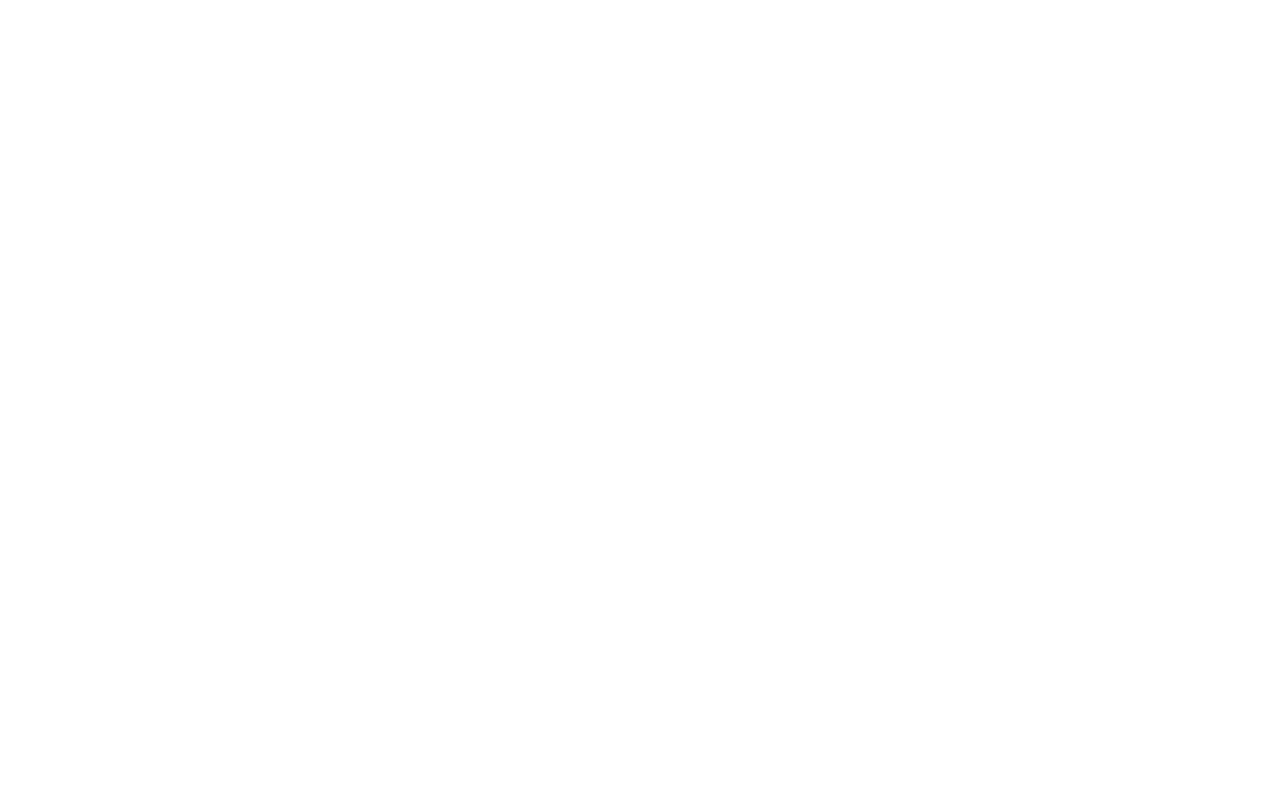
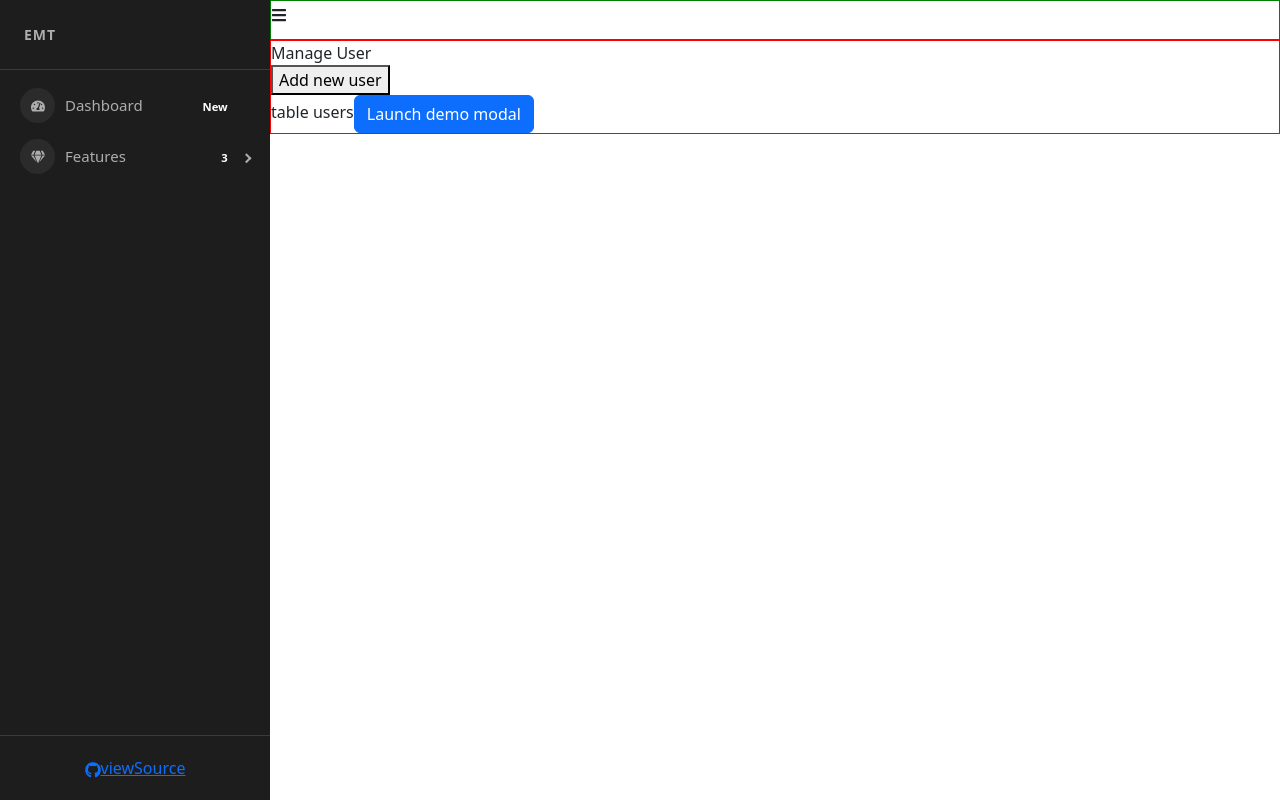
Before and after one commit to Hung201/Second-Prj-By-Hung-React, a React (Create React App) app: page /admin/manage-users in a window 1280 px wide. Before the commit this address had no page. Built offline with nearby package versions, Linux system fonts and the light colour scheme.

Commit message:
modal...

```diff
--- a/package.json
+++ b/package.json
@@ -6,15 +6,18 @@
     "@testing-library/jest-dom": "5.16.4",
     "@testing-library/react": "13.3.0",
     "@testing-library/user-event": "13.5.0",
+    "axios": "0.27.2",
     "bootstrap": "5.2.0",
     "react": "18.2.0",
     "react-bootstrap": "2.4.0",
     "react-dom": "18.2.0",
     "react-icons": "4.4.0",
+    "react-paginate": "8.1.3",
     "react-pro-sidebar": "0.7.1",
     "react-redux": "8.0.1",
     "react-router-dom": "6.3.0",
     "react-scripts": "5.0.1",
+    "react-toastify": "9.0.7",
     "redux": "4.2.0",
     "redux-devtools-extension": "2.13.9",
     "redux-thunk": "2.4.1",
--- a/src/App.js
+++ b/src/App.js
@@ -1,6 +1,6 @@
 import './App.scss';
 import Header from './components/Header/Header';
-import { Link, Outlet } from 'react-router-dom';
+import { Outlet } from 'react-router-dom';
 
 const App = () => {
 
--- a/src/App.scss
+++ b/src/App.scss
@@ -32,7 +32,7 @@
             height      : 40px;
 
             &:hover {
-                opacity: 0.7;
+                opacity: 0.6;
             }
         }
 
--- a/src/components/Admin/Admin.js
+++ b/src/components/Admin/Admin.js
@@ -2,6 +2,7 @@
 import './Admin.scss';
 import { FaBars } from 'react-icons/fa';
 import { useState } from "react";
+import { Outlet } from 'react-router-dom';
 
 const Admin = (props) => {
     const [collapsed, setCollapsed] = useState(false);
@@ -12,8 +13,13 @@
                 <SideBar collapsed={collapsed} />
             </div>
             <div className="admin-content">
-                <FaBars onClick={() => setCollapsed(!collapsed)} />
-                content goes here
+                <div className="admin-header">
+                    <FaBars onClick={() => setCollapsed(!collapsed)} />
+                </div>
+                <div className="admin-main">
+                    <Outlet />
+
+                </div>
             </div>
         </div>
     )
--- a/src/components/Admin/Admin.scss
+++ b/src/components/Admin/Admin.scss
@@ -6,4 +6,17 @@
             height: 100vh !important;
         }
     }
+
+    .admin-content {
+        width: 100%;
+
+        .admin-header {
+            height: 40px;
+            border: 1px solid green;
+        }
+
+        .admin-main {
+            border: 1px solid red;
+        }
+    }
 }
--- /dev/null
+++ b/src/components/Admin/Content/DashBoard.js
@@ -0,0 +1,9 @@
+const DashBoard = (props) => {
+    return (
+        <div>
+            dash board
+        </div>
+    )
+}
+
+export default DashBoard;
--- /dev/null
+++ b/src/components/Admin/Content/ManageUser.js
@@ -0,0 +1,22 @@
+import ModalCreateUser from "./ModalCreateUser";
+
+const ManageUser = (props) => {
+    return (
+        <div className="manage-user-container">
+            <div className="title">
+                Manage User
+            </div>
+            <div className="users-content">
+                <div>
+                    <button>Add new user</button>
+                </div>
+                <div>
+                    table users
+                    <ModalCreateUser />
+                </div>
+            </div>
+        </div>
+    )
+}
+
+export default ManageUser;
--- /dev/null
+++ b/src/components/Admin/Content/ModalCreateUser.js
@@ -0,0 +1,68 @@
+import { useState } from 'react';
+import Button from 'react-bootstrap/Button';
+import Modal from 'react-bootstrap/Modal';
+
+
+const ModalCreateUser = (props) => {
+    const [show, setShow] = useState(false);
+
+    const handleClose = () => setShow(false);
+    const handleShow = () => setShow(true);
+
+
+    return (
+        <>
+            <Button variant="primary" onClick={handleShow}>
+                Launch demo modal
+            </Button>
+
+            <Modal
+                show={show}
+                onHide={handleClose}
+                size="xl"
+                backdrop="static"
+            >
+                <Modal.Header closeButton>
+                    <Modal.Title>Add new user</Modal.Title>
+                </Modal.Header>
+                <Modal.Body>
+                    <form className="row g-3">
+                        <div className="col-md-6">
+                            <label className="form-label">Email</label>
+                            <input type="email" className="form-control" />
+                        </div>
+                        <div className="col-md-6">
+                            <label className="form-label">Password</label>
+                            <input type="password" className="form-control" />
+                        </div>
+                        <div className="col-md-6">
+                            <label className="form-label">Username</label>
+                            <input type="text" className="form-control" />
+                        </div>
+                        <div className="col-md-4">
+                            <label className="form-label">Role</label>
+                            <select className="form-select">
+                                <option selected value="USER">USER</option>
+                                <option value="ADMIN">ADMIN</option>
+                            </select>
+                        </div>
+                        <div className="col-md-12">
+                            <label className="form-label">Image</label>
+                            <input type='file' />
+                        </div>
+                    </form>
+                </Modal.Body>
+                <Modal.Footer>
+                    <Button variant="secondary" onClick={handleClose}>
+                        Close
+                    </Button>
+                    <Button variant="primary" onClick={handleClose}>
+                        Save
+                    </Button>
+                </Modal.Footer>
+            </Modal>
+        </>
+    );
+}
+
+export default ModalCreateUser;
--- a/src/components/Admin/SideBar.js
+++ b/src/components/Admin/SideBar.js
@@ -11,6 +11,7 @@
 
 import { FaTachometerAlt, FaGem, FaList, FaGithub, FaRegLaughWink, FaHeart } from 'react-icons/fa';
 // import sidebarBg from '../../assets/bg2.jpg';
+import { Link } from 'react-router-dom';
 
 
 const SideBar = (props) => {
@@ -37,30 +38,31 @@
                             whiteSpace: 'nowrap',
                         }}
                     >
-                        Hoi Dan IT
+                        EMT
                     </div>
                 </SidebarHeader>
 
                 <SidebarContent>
-                    <Menu iconShape="circle">
+                    <Menu iconShape="circle" >
                         <MenuItem
                             icon={<FaTachometerAlt />}
                             suffix={<span className="badge red">New</span>}
                         >
-                            dashboard
+                            Dashboard
+                            <Link to="/admin" />
                         </MenuItem>
-                        <MenuItem icon={<FaGem />}> components </MenuItem>
-                    </Menu>
-                    <Menu iconShape="circle">
                         <SubMenu
                             suffix={<span className="badge yellow">3</span>}
-                            icon={<FaRegLaughWink />}
+                            icon={<FaGem />}
+                            title='Features'
                         >
-                            <MenuItem> 1</MenuItem>
-                            <MenuItem> 2</MenuItem>
-                            <MenuItem> 3</MenuItem>
+                            <MenuItem>
+                                Manage users
+                                <Link to="/admin/manage-users" />
+                            </MenuItem>
+                            <MenuItem> Manage quizs </MenuItem>
+                            <MenuItem> Manage questions</MenuItem>
                         </SubMenu>
-
                     </Menu>
                 </SidebarContent>
 
--- a/src/index.js
+++ b/src/index.js
@@ -9,6 +9,8 @@
 import User from './components/User/User';
 import Admin from './components/Admin/Admin';
 import HomePage from './components/Home/HomePage';
+import ManageUser from './components/Admin/Content/ManageUser';
+import DashBoard from './components/Admin/Content/DashBoard';
 
 
 const root = ReactDOM.createRoot(document.getElementById('root'));
@@ -21,7 +23,10 @@
           <Route index element={<HomePage />} />
           <Route path="users" element={<User />} />
         </Route>
-        <Route path="admin" element={<Admin />} />
+        <Route path="/admin" element={<Admin />} >
+          <Route index element={<DashBoard />} />
+          <Route path="manage-users" element={<ManageUser />} />
+        </Route>
       </Routes>
     </BrowserRouter>
     {/* </React.StrictMode> */}
```
Also changed, not shown: 1 other file (tests, documents, lock files or other folders).
